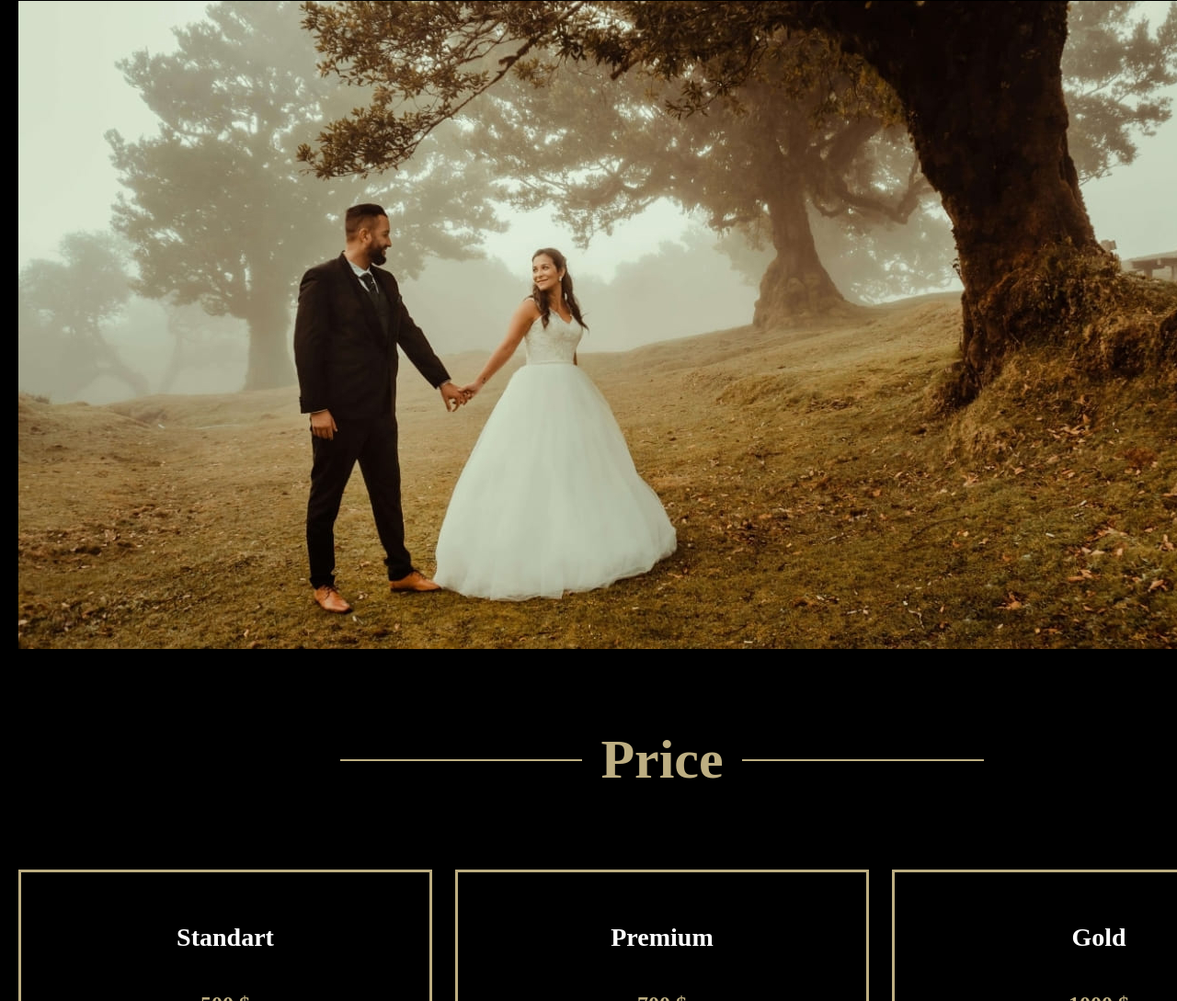
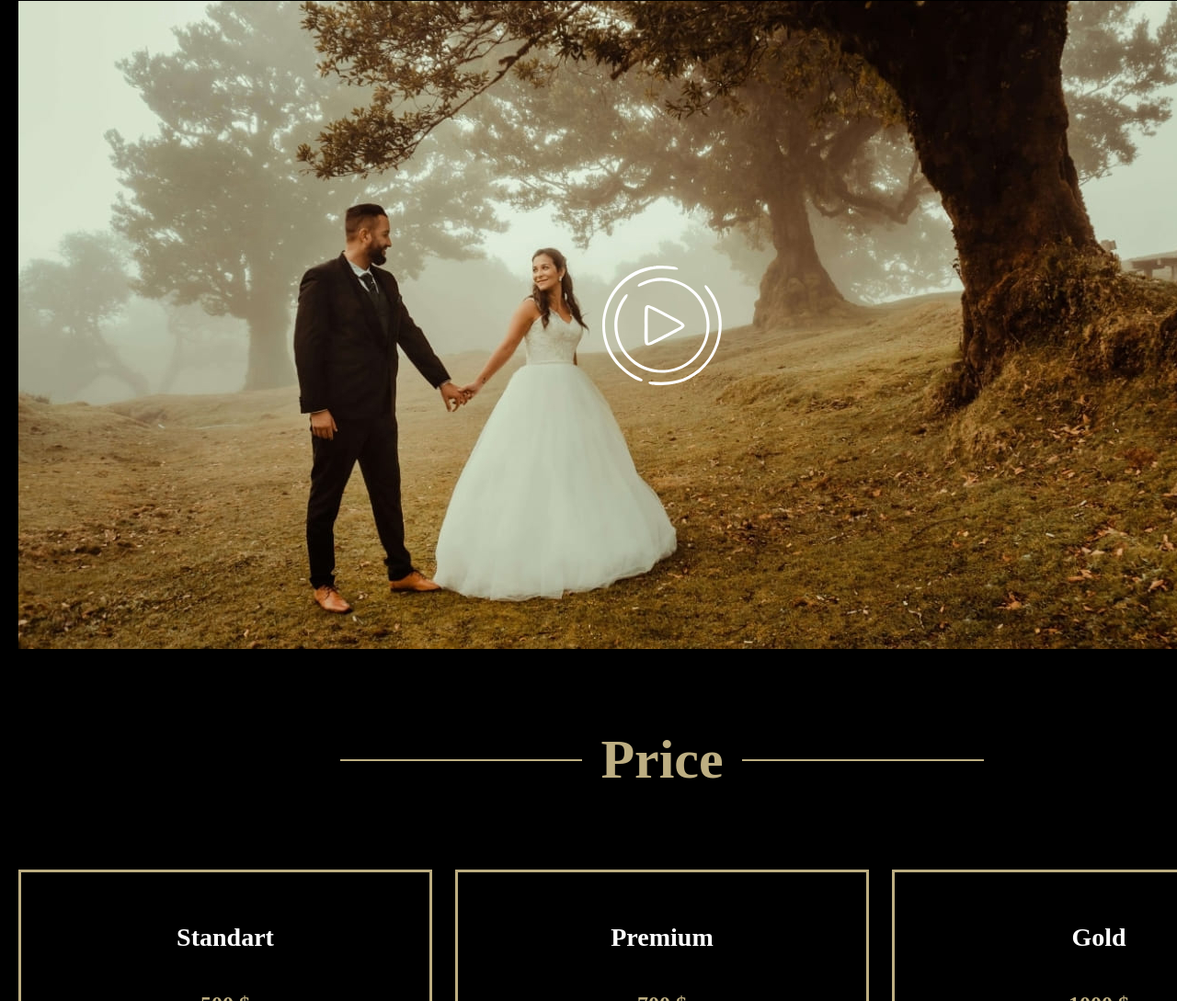
Before and after one commit to Dzhaan/rss-portfolio, a plain HTML site: page index.html in a window 1280 px wide. Shown: the part 3099-4188 px from the top of the page at 92% size. Drawn offline with Linux system fonts and the light colour scheme; the site is published under a folder, as on GitHub Pages, so addresses that start at the root find nothing.

Commit message:
feat: add video

```diff
--- a/style.css
+++ b/style.css
@@ -313,7 +313,7 @@ body {
 .play-button {
     background: none;
     border: none;
-    background-image: url('/assets/img/Play_Button.svg');
+    background-image: url('./assets/img/Play_Button.svg');
     background-size: contain;
     background-repeat: no-repeat;
     transition: 0.3s;
```
